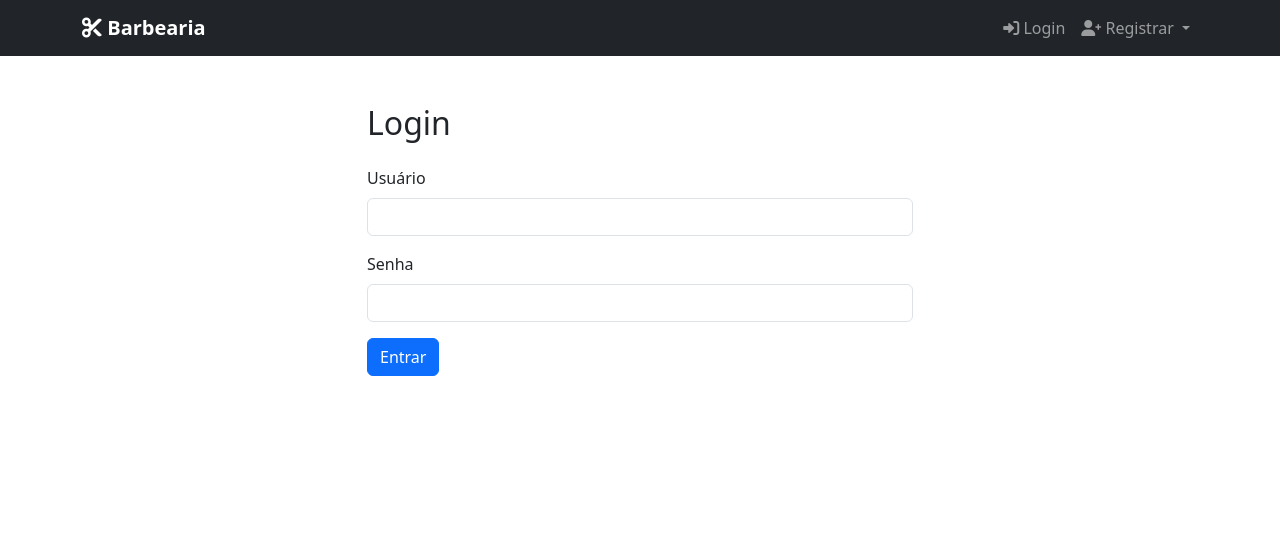
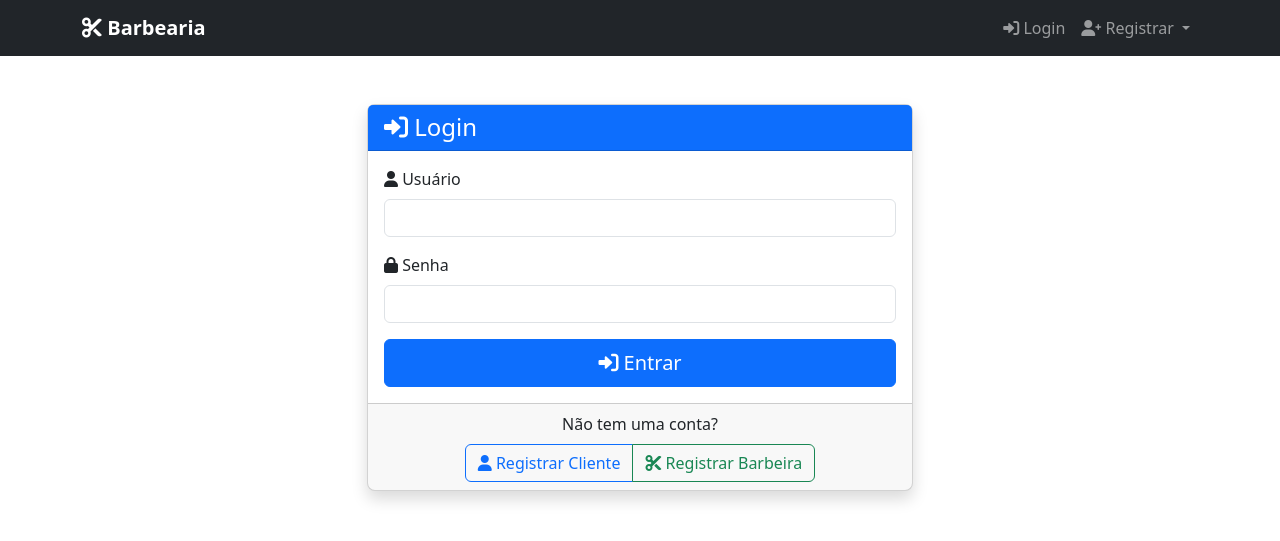
Before and after one commit to rodrigotoga/newproject, a Django app: a page that uses core/templates/login.html in a window 1280 px wide. Shown: the top 541 px of the page. Run offline with Django 5.2, Linux system fonts and the light colour scheme.

Commit message:
Corrigir erro de URL register_barbeira e melhorar configurações

```diff
--- a/barbearia/settings.py
+++ b/barbearia/settings.py
@@ -122,6 +122,10 @@ USE_TZ = True
 # https://docs.djangoproject.com/en/5.2/howto/static-files/
 
 STATIC_URL = 'static/'
+STATIC_ROOT = os.path.join(BASE_DIR, 'staticfiles')
+STATICFILES_DIRS = [
+    os.path.join(BASE_DIR, 'static'),
+]
 
 # Default primary key field type
 # https://docs.djangoproject.com/en/5.2/ref/settings/#default-auto-field
--- a/barbearia/urls.py
+++ b/barbearia/urls.py
@@ -14,18 +14,10 @@ Including another URLconf
     1. Import the include() function: from django.urls import include, path
     2. Add a URL to urlpatterns:  path('blog/', include('blog.urls'))
 """
-from django.urls import path
+from django.urls import path, include
 from django.contrib import admin
-from core import views
 
 urlpatterns = [
     path('admin/', admin.site.urls),
-    path('register/', views.register, name='register'),
-    path('login/', views.login_view, name='login'),  # Mantenha como '/login/'
-    path('logout/', views.logout_view, name='logout'),
-    path('dashboard/', views.dashboard, name='dashboard'),
-    path('agendar/', views.agendar_corte, name='agendar'),
-    path('fila/', views.fila_espera, name='fila'),
-    path('agendados/', views.agendamentos_dia, name='agendados'),
-    path('', views.home, name='home'),  # Página inicial
+    path('', include('core.urls')),  # Incluir todas as URLs do app core
 ]
--- a/core/templates/login.html
+++ b/core/templates/login.html
@@ -1,22 +1,61 @@
 {% extends 'base.html' %}
+
+{% block title %}Login{% endblock %}
 
 {% block content %}
 <div class="container mt-5">
     <div class="row justify-content-center">
         <div class="col-md-6">
-            <h2 class="mb-4">Login</h2>
-            <form method="post">
-                {% csrf_token %}
-                <div class="mb-3">
-                    <label for="username" class="form-label">Usuário</label>
-                    <input type="text" name="username" class="form-control" required>
+            <div class="card shadow">
+                <div class="card-header bg-primary text-white">
+                    <h4 class="mb-0">
+                        <i class="fas fa-sign-in-alt"></i> Login
+                    </h4>
                 </div>
-                <div class="mb-3">
-                    <label for="password" class="form-label">Senha</label>
-                    <input type="password" name="password" class="form-control" required>
+                <div class="card-body">
+                    <form method="post">
+                        {% csrf_token %}
+
+                        {% if form.errors %}
+                        <div class="alert alert-danger">
+                            <h6>Erro no formulário:</h6>
+                            {{ form.errors }}
+                        </div>
+                        {% endif %}
+
+                        <div class="mb-3">
+                            <label for="username" class="form-label">
+                                <i class="fas fa-user"></i> Usuário
+                            </label>
+                            <input type="text" name="username" id="username" class="form-control" required>
+                        </div>
+
+                        <div class="mb-3">
+                            <label for="password" class="form-label">
+                                <i class="fas fa-lock"></i> Senha
+                            </label>
+                            <input type="password" name="password" id="password" class="form-control" required>
+                        </div>
+
+                        <div class="d-grid gap-2">
+                            <button type="submit" class="btn btn-primary btn-lg">
+                                <i class="fas fa-sign-in-alt"></i> Entrar
+                            </button>
+                        </div>
+                    </form>
                 </div>
-                <button type="submit" class="btn btn-primary">Entrar</button>
-            </form>
+                <div class="card-footer text-center">
+                    <p class="mb-2">Não tem uma conta?</p>
+                    <div class="btn-group" role="group">
+                        <a href="{% url 'register' %}" class="btn btn-outline-primary">
+                            <i class="fas fa-user"></i> Registrar Cliente
+                        </a>
+                        <a href="{% url 'register_barbeira' %}" class="btn btn-outline-success">
+                            <i class="fas fa-cut"></i> Registrar Barbeira
+                        </a>
+                    </div>
+                </div>
+            </div>
         </div>
     </div>
 </div>
```
